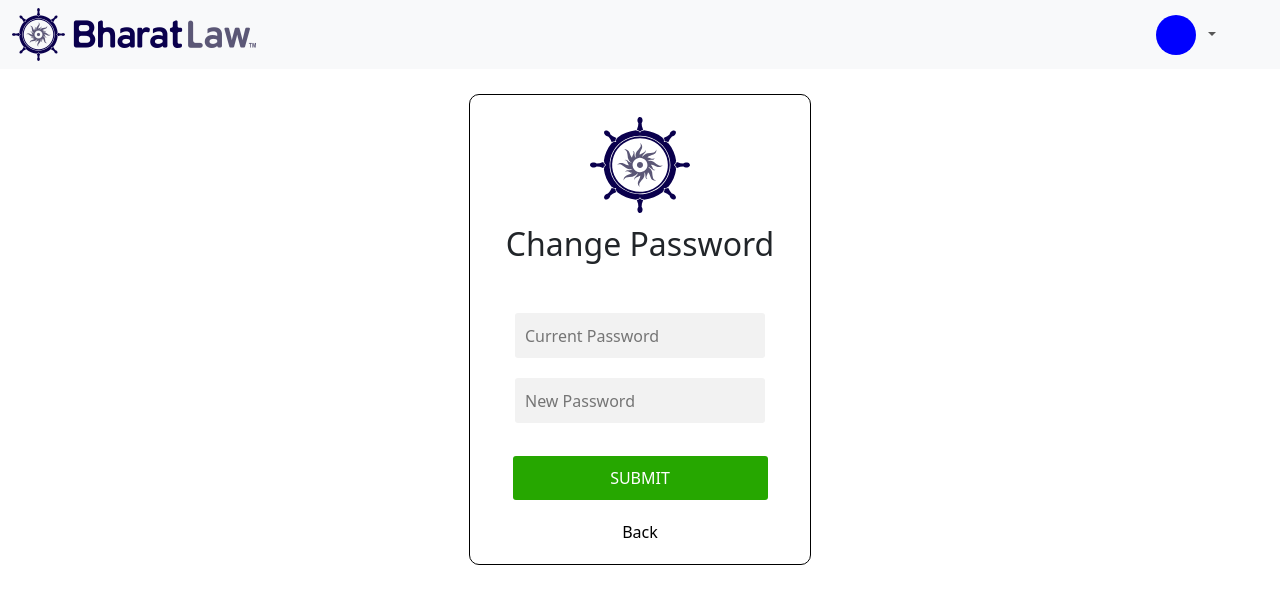
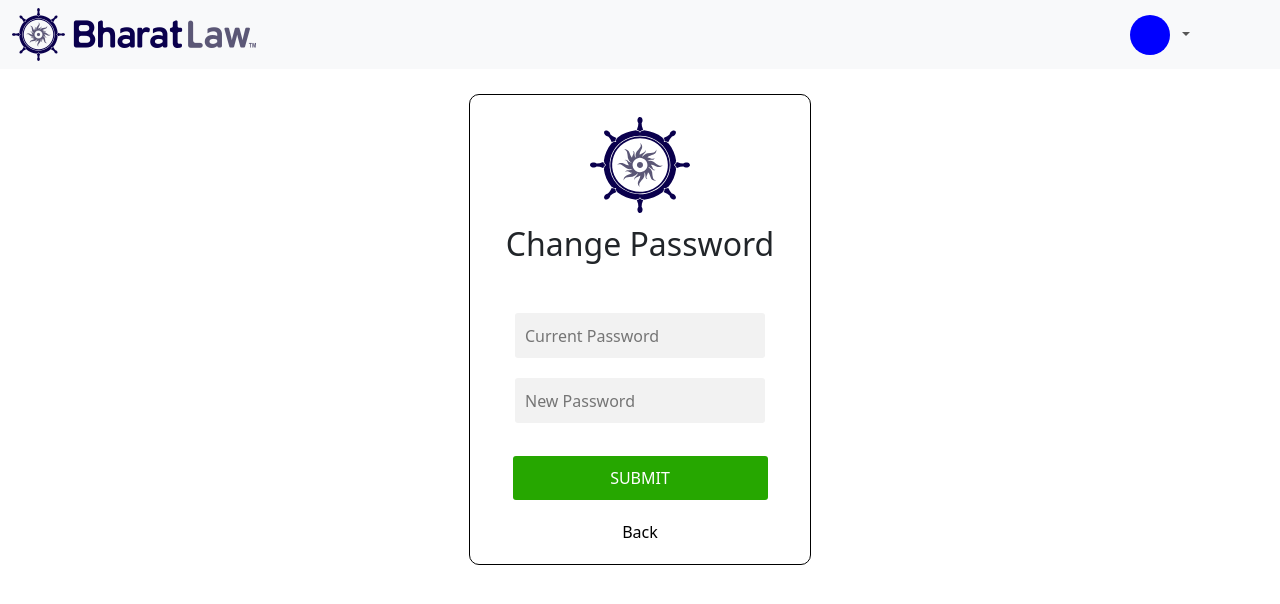
Before and after one commit to Chirag00509/BharatLaw, an Angular app: page /user/change-password in a window 1280 px wide. Shown: the top 604 px of the page. Built offline with nearby package versions, Linux system fonts and the light colour scheme; no server answers.

Commit message:
change dashboard css

```diff
--- a/src/app/dashboard/dashboard.component.html
+++ b/src/app/dashboard/dashboard.component.html
@@ -2,7 +2,7 @@
 <nav class="navbar navbar-expand-lg bg-body-tertiary">
   <div class="container-fluid">
     <img src="../../assets/bharatlaw1.png" alt="Logo" class="d-inline-block align-text-top">
-    <div class="collapse navbar-collapse" style="padding-left: 900px;" id="navbarNavDropdown">
+    <div class="collapse navbar-collapse" style="justify-content: end; margin-right: 70px;" id="navbarNavDropdown">
       <ul class="navbar-nav">
 
         <div class="rounded-circle">
--- a/src/app/user/header/header.component.html
+++ b/src/app/user/header/header.component.html
@@ -1,7 +1,7 @@
 <nav class="navbar navbar-expand-lg bg-body-tertiary">
   <div class="container-fluid">
     <img src="../../assets/bharatlaw1.png" alt="Logo" class="d-inline-block align-text-top">
-    <div class="collapse navbar-collapse" style="padding-left: 900px;" id="navbarNavDropdown">
+    <div class="collapse navbar-collapse" style="justify-content: end; margin-right: 70px;" id="navbarNavDropdown">
       <ul class="navbar-nav">
         <div class="rounded-circle">
           <span>{{ firstName | uppercase }}{{ lastName | uppercase }}</span>
```
